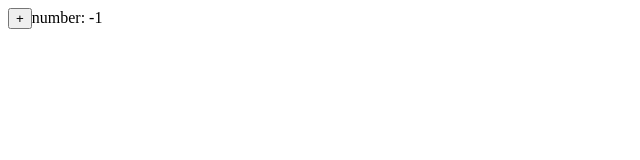
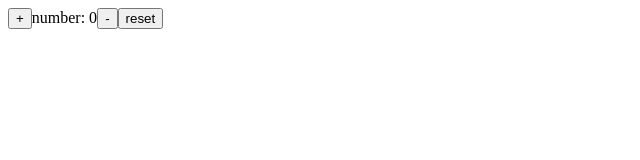
Before and after one commit to zxubootcamp/ng-counter-2020-11-27-5-37-21-235, an Angular app: page / in a window 1280 px wide. Shown: the top 160 px of the page, without its empty margins (0-640 px from the left). Built offline with nearby package versions, Linux system fonts and the light colour scheme.

Commit message:
feat: add realize reset button function

```diff
--- a/src/app/counter/counter.component.html
+++ b/src/app/counter/counter.component.html
@@ -1,3 +1,3 @@
 <button *ngIf="this.isPlusButtonVisible" (click)="addByOne()">+</button><label style="background-color: {{numberBackgroundColor}}">number: {{count}}</label><button
-  *ngIf="this.isMinusButtonVisible" (click)="reduceByOne()">-</button>
+  *ngIf="this.isMinusButtonVisible" (click)="reduceByOne()">-</button><button (click)="resetCount()">reset</button>
 <!-- <p>counter works!</p> -->
--- a/src/app/counter/counter.component.ts
+++ b/src/app/counter/counter.component.ts
@@ -7,7 +7,7 @@ import { Component, OnInit } from '@angular/core';
 })
 export class CounterComponent implements OnInit {
 
-  count = -1;
+  count = 0;
 
   isMinusButtonVisible = this.count < 0 ? false : true;
 
@@ -22,8 +22,9 @@ export class CounterComponent implements OnInit {
 
   addByOne(): void {
     this.count++;
-    if (this.count >= 0) {
+    if (this.count >= 0 && this.count <= 10) {
       this.isMinusButtonVisible = true;
+      this.numberBackgroundColor = 'white';
     }
     if (this.count > 10) {
       this.isPlusButtonVisible = false;
@@ -37,9 +38,16 @@ export class CounterComponent implements OnInit {
       this.isMinusButtonVisible = false;
       this.numberBackgroundColor = 'green';
     }
-    if (this.count <= 10 && this.count > 0) {
+    if (this.count <= 10 && this.count >= 0) {
       this.isPlusButtonVisible = true;
       this.numberBackgroundColor = 'white';
     }
   }
+
+  resetCount(): void {
+    this.count = 0;
+    this.numberBackgroundColor = 'white';
+    this.isPlusButtonVisible = true;
+    this.isMinusButtonVisible = true;
+  }
 }
```
Also changed, not shown: 1 other file (tests, documents, lock files or other folders).
